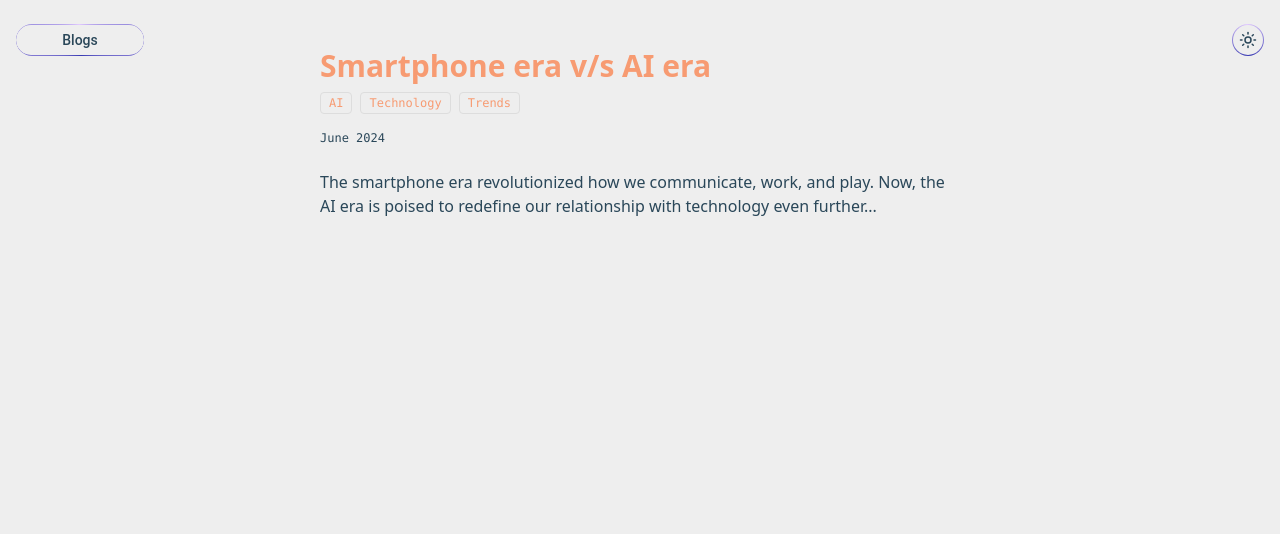
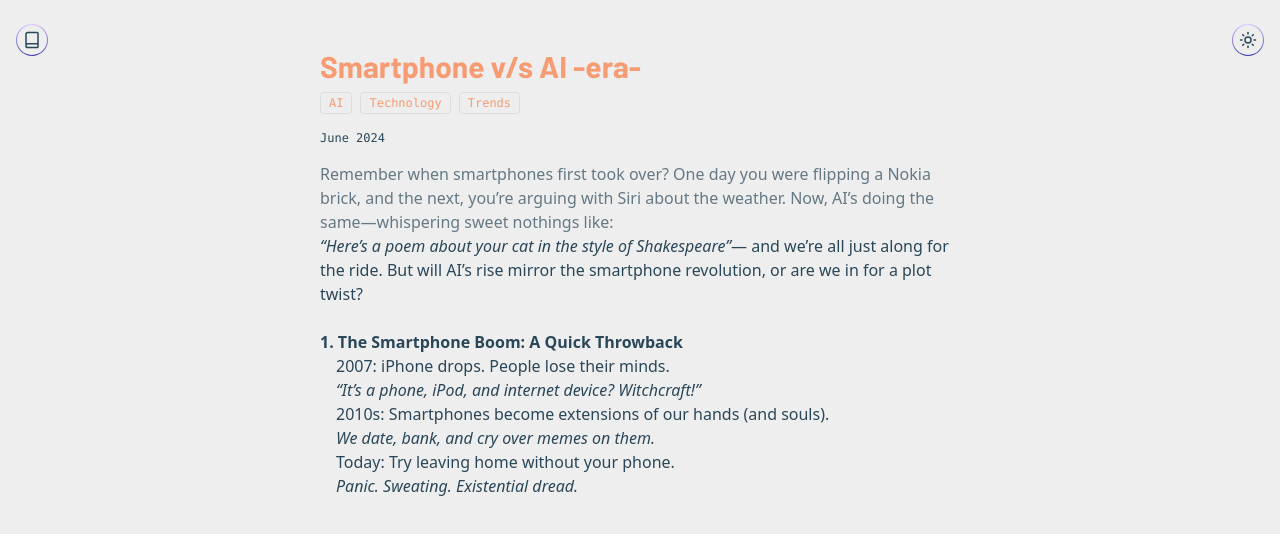
Before and after one commit to Hyperion147/blog, a Next.js app: page /blogs/smartphone-vs-ai-era in a window 1280 px wide. Shown: the top 534 px of the page. Built offline with nearby package versions, Linux system fonts and the light colour scheme.

Commit message:
updated blog seperation

```diff
--- a/app/blogs/blogData.js
+++ /dev/null
@@ -1,13 +0,0 @@
-export const blogs = [
-  {
-    title: "Smartphone era v/s AI era",
-    slug: "smartphone-vs-ai-era",
-    date: "June 2024",
-    tags: ["AI", "Technology", "Trends"],
-    excerpt: "A perspective on how the rise of AI is reshaping the digital landscape, just as smartphones did a decade ago.",
-    content: `
-      <p>The smartphone era revolutionized how we communicate, work, and play. Now, the AI era is poised to redefine our relationship with technology even further...</p>
-    `,
-  },
-  // Add more blogs here
-];
--- a/app/blogs/[slug]/page.js
+++ b/app/blogs/smartphone-vs-ai-era/page.js
@@ -1,16 +1,15 @@
 "use client"
 import * as React from "react";
-import { notFound } from "next/navigation";
 import { useRef, useEffect, useState } from "react";
 import gsap from "gsap";
 import Link from "next/link";
-import { blogs } from "../blogData";
 import { useTheme } from "@/components/ThemeProvider";
 import { Book, Sun, Moon } from "lucide-react";
+import { Barlow } from "next/font/google";
 
-export default function BlogPage({ params }) {
-  const { slug } = React.use(params);
-  const blog = blogs.find((b) => b.slug === slug);
+const barlow = Barlow({ subsets: ["latin"], weight: ["700"] });
+
+export default function BlogPage() {
   const containerRef = useRef(null);
   const buttonRef = useRef(null);
   const themeButtonRef = useRef(null);
@@ -55,13 +54,13 @@ export default function BlogPage({ params }) {
   useEffect(() => {
     if (themeMenuOpen && themeButtonRef.current) {
       gsap.to(themeButtonRef.current.querySelector('button'), {
-        width: '128px', // md:w-32
+        width: '128px',
         duration: 0.35,
         ease: 'power2.out',
       });
     } else if (!themeMenuOpen && themeButtonRef.current) {
       gsap.to(themeButtonRef.current.querySelector('button'), {
-        width: '32px', // w-8
+        width: '32px',
         duration: 0.35,
         ease: 'power2.in',
       });
@@ -87,20 +86,80 @@ export default function BlogPage({ params }) {
     }
   };
 
-  if (!blog) return notFound();
+  // Blog content (personalized)
+  const title = "Smartphone v/s AI -era-";
+  const date = "June 2024";
+  const tags = ["AI", "Technology", "Trends"];
+  const contentStart = `<p>Remember when smartphones first took over? One day you were flipping a Nokia brick, and the next, you’re arguing with Siri about the weather. Now, AI’s doing the same—whispering sweet nothings like:</p>`;
+  const contentPitch = `<em>“Here’s a poem about your cat in the style of Shakespeare”</em>— and we’re all just along for the ride. But will AI’s rise mirror the smartphone revolution, or are we in for a plot twist?`;
+  const contentBold1 = `<br>1. The Smartphone Boom: A Quick Throwback`;
+  const contentBody11 = `2007: iPhone drops. People lose their minds.<br><em>“It’s a phone, iPod, and internet device? Witchcraft!”</em>`;
+  const contentBody12 = `2010s: Smartphones become extensions of our hands (and souls).<br> <em>We date, bank, and cry over memes on them.</em>`;
+  const contentBody13 = `Today: Try leaving home without your phone.<br><em>Panic. Sweating. Existential dread.</em>`;
+  const contentBold2 = `2. How AI’s Path Could Mirror Smartphones`;
+  const contentBody21 = ``;
+
+  const tagDescriptions = {
+    AI: "Artificial Intelligence",
+    Technology: "Tools, devices, and innovations.",
+    Trends: "What's popular!"
+  };
+
+  // TagWithTooltip component
+  function TagWithTooltip({ tag, description }) {
+    const [show, setShow] = useState(false);
+    const tooltipRef = useRef(null);
+    useEffect(() => {
+      if (show && tooltipRef.current) {
+        gsap.fromTo(
+          tooltipRef.current,
+          { opacity: 0, y: 8, pointerEvents: 'none' },
+          { opacity: 1, y: 0, pointerEvents: 'auto', duration: 0.18, ease: 'power2.out' }
+        );
+      } else if (!show && tooltipRef.current) {
+        gsap.to(tooltipRef.current, {
+          opacity: 0,
+          y: 8,
+          pointerEvents: 'none',
+          duration: 0.12,
+          ease: 'power2.in',
+        });
+      }
+    }, [show]);
+    return (
+      <span
+        className="relative bg-retroaccent/10 text-retroaccent px-2 py-0.5 rounded text-xs font-mono border border-retroborder transition-colors duration-200 hover:bg-retroaccent/20 hover:text-retroblue cursor-pointer"
+        onMouseEnter={() => setShow(true)}
+        onMouseLeave={() => setShow(false)}
+        onFocus={() => setShow(true)}
+        onBlur={() => setShow(false)}
+        tabIndex={0}
+        style={{ outline: 'none' }}
+      >
+        {tag}
+        <span
+          ref={tooltipRef}
+          className="absolute left-1/2 -translate-x-1/2 top-full mt-1 z-20 px-2 py-1 rounded bg-retrobg text-retrotext text-xs shadow-lg border border-retroborder whitespace-nowrap pointer-events-none select-none"
+          style={{ opacity: 0, pointerEvents: 'none' }}
+        >
+          {description}
+        </span>
+      </span>
+    );
+  }
+
   return (
     <>
       {/* Blogs button top left */}
       <div ref={buttonRef} className="absolute top-6 left-4 z-50">
         <Link href="/">
           <button
-            className="relative inline-flex h-8 w-8 md:w-32 overflow-hidden rounded-full p-[1px] focus:outline-none md:px-0"
+            className="relative inline-flex h-8 w-8 overflow-hidden rounded-full p-[1px] focus:outline-none"
             style={{ fontFamily: 'Roboto, sans-serif' }}
           >
             <span className="absolute inset-[-1000%] animate-[spin_2s_linear_infinite] bg-[conic-gradient(from_90deg_at_50%_50%,#E2CBFF_0%,#393BB2_50%,#E2CBFF_100%)]" />
-            <span className="inline-flex h-full w-full cursor-pointer items-center justify-center rounded-full bg-retrobg px-0 md:px-4 py-1 text-xs md:text-sm font-medium text-retrotext backdrop-blur-3xl">
-              <span className="block md:hidden"><Book size={18} /></span>
-              <span className="hidden md:block">Blogs</span>
+            <span className="inline-flex h-full w-full cursor-pointer items-center justify-center rounded-full bg-retrobg px-0 py-1 text-xs font-medium text-retrotext backdrop-blur-3xl">
+              <Book size={18} />
             </span>
           </button>
         </Link>
@@ -143,16 +202,21 @@ export default function BlogPage({ params }) {
         )}
       </div>
       <div ref={containerRef} className="max-w-2xl mx-auto py-12 px-4 pt-16 md:pt-12">
-        <h1 className="text-3xl font-extrabold mb-2 text-retroaccent">{blog.title}</h1>
+        <h1 className={`text-3xl font-extrabold mb-2 text-retroaccent ${barlow.className}`}>{title}</h1>
         <div className="flex gap-2 mb-4">
-          {blog.tags.map((tag, i) => (
-            <span key={i} className="bg-retroaccent/10 text-retroaccent px-2 py-0.5 rounded text-xs font-mono border border-retroborder">
-              {tag}
-            </span>
+          {tags.map((tag, i) => (
+            <TagWithTooltip key={i} tag={tag} description={tagDescriptions[tag] || tag} />
           ))}
         </div>
-        <div className="text-xs text-retroblue font-mono mb-6">{blog.date}</div>
-        <div className="prose prose-retro max-w-none" dangerouslySetInnerHTML={{ __html: blog.content }} />
+        <div className="text-xs text-retroblue font-mono mb-4">{date}</div>
+        <div className="prose prose-retro max-w-none opacity-70" dangerouslySetInnerHTML={{ __html: contentStart }} />
+        <div className="prose prose-retro max-w-none" dangerouslySetInnerHTML={{ __html: contentPitch }} />
+        <div className="prose prose-retro max-w-none font-bold" dangerouslySetInnerHTML={{ __html: contentBold1 }} />
+        <div className="prose prose-retro max-w-none pl-4" dangerouslySetInnerHTML={{ __html: contentBody11 }} />
+        <div className="prose prose-retro max-w-none pl-4" dangerouslySetInnerHTML={{ __html: contentBody12 }} />
+        <div className="prose prose-retro max-w-none pl-4" dangerouslySetInnerHTML={{ __html: contentBody13 }} />
+        {/* <div className="prose prose-retro max-w-none font-bold" dangerouslySetInnerHTML={{ __html: contentBold2 }} />
+        <div className="prose prose-retro max-w-none pl-4" dangerouslySetInnerHTML={{ __html: contentBody21 }} /> */}
       </div>
     </>
   );
--- a/app/page.js
+++ b/app/page.js
@@ -3,12 +3,10 @@ import { useEffect, useRef } from "react";
 import gsap from "gsap";
 import { useTheme } from "@/components/ThemeProvider";
 import * as React from "react";
-import BlogList from "@/components/BlogList";
-import { blogs } from "./blogs/blogData";
-import { notFound } from "next/navigation";
 import Link from "next/link";
-import { Github } from "lucide-react";
-import { Sun, Moon } from "lucide-react";
+import { Github, Sun, Moon } from "lucide-react";
+// Import preview content from the blog page
+import SmartphoneBlog from "./blogs/smartphone-vs-ai-era/page";
 
 export default function Home({ params }) {
   const headerRef = useRef(null);
@@ -81,6 +79,25 @@ export default function Home({ params }) {
     }
   }, []);
 
+  // BlogPreview component for consistent styling
+  function BlogPreview({ title, date, tags, excerpt, href }) {
+    return (
+      <Link
+        href={href}
+        className="w-full max-w-xl sm:max-w-lg md:max-w-xl rounded-2xl border border-retroborder bg-retrobg/90 p-4 sm:p-6 md:p-7 transition-shadow duration-300 hover:shadow-2xl group cursor-pointer block no-underline hover:shadow-[5px_5px_rgba(0,_98,_90,_0.4),_10px_10px_rgba(0,_98,_90,_0.2),_15px_15px_rgba(0,_98,_90,_0.05)] dark:hover:shadow-[5px_5px_rgba(60,_120,_255,_0.4),_10px_10px_rgba(60,_120,_255,_0.2),_15px_15px_rgba(60,_120,_255,_0.05)] theme-retro:hover:shadow-[5px_5px_rgba(247,_155,_114,_0.4),_10px_10px_rgba(247,_155,_114,_0.2),_15px_15px_rgba(247,_155,_114,_0.05)]"
+      >
+        <h2 className="text-xl sm:text-2xl font-extrabold text-retroaccent mb-2">{title}</h2>
+        <div className="flex gap-2 mb-2 flex-wrap">
+          {tags.map((tag, i) => (
+            <span key={i} className="bg-retroaccent/10 text-retroaccent px-2 py-0.5 rounded text-xs sm:text-sm font-mono border border-retroborder">{tag}</span>
+          ))}
+        </div>
+        <div className="text-xs sm:text-sm text-retroblue font-mono mb-3">{date}</div>
+        <div className="text-retrotext/80 text-sm sm:text-base mb-2 line-clamp-3">{excerpt}</div>
+      </Link>
+    );
+  }
+
   return (
     <div className="h-screen w-screen bg-retrobg text-retrotext flex flex-col font-retro overflow-hidden scrollbar-hide relative font-bolder">
       {/* Theme Selector Button (top right) */}
@@ -145,16 +162,24 @@ export default function Home({ params }) {
           </button>
         </Link>
       </div>
-      <main className="flex-1 flex flex-col items-center justify-center px-4 w-full">
-        <section ref={headerRef} className="w-full max-w-3xl text-center mb-12">
+      <main className="flex-1 flex flex-col items-center justify-center px-2 sm:px-4 w-full pt-6 md:pt-0">
+        <section ref={headerRef} className="w-full max-w-3xl text-center mb-4 md:mb-8 px-2 sm:px-0">
           <div className="flex items-center justify-center gap-4">
             <h1 className="text-5xl md:text-6xl font-extrabold mb-4 tracking-tight text-retrotext drop-shadow-sm">
               <span className="text-retroaccent">blog</span> | <span className="text-retroblue">hyper</span>
             </h1>
           </div>
         </section>
-        <section ref={postsRef} className="w-full max-w-4xl mb-10">
-          <BlogList blogs={blogs} />
+        <section ref={postsRef} className="w-full max-w-4xl mb-8 sm:mb-10 px-1 sm:px-0">
+          <div className="flex flex-col items-center gap-6">
+            <BlogPreview
+              title="Smartphone era v/s AI era"
+              date="June 2024"
+              tags={['AI', 'Technology', 'Trends']}
+              excerpt="Remember when smartphones first took over? One day you were flipping a Nokia brick, and the next, you’re arguing with Siri about the weather. Now, AI’s doing the same—whispering sweet nothings like: “Here’s a poem about your cat in the style of Shakespeare”—and we’re all just along for the ride."
+              href="/blogs/smartphone-vs-ai-era"
+            />
+          </div>
         </section>
       </main>
       <footer ref={footerRef} className="w-full py-6 border-t border-retroborder text-center text-retrotext/60 text-base flex items-center justify-center bg-retrobg font-mono">
```
